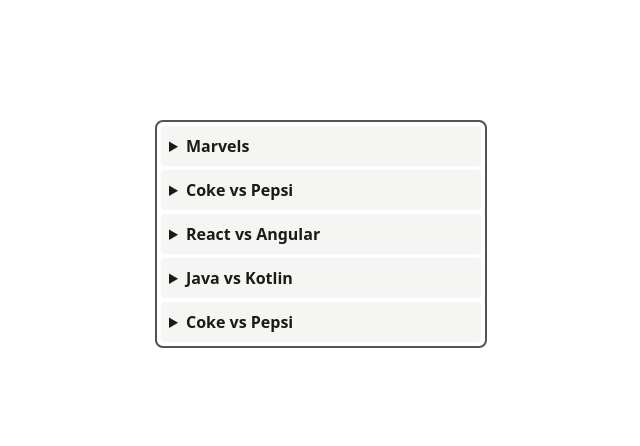
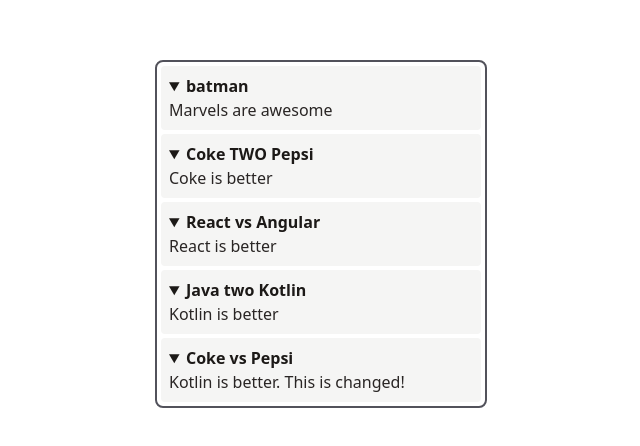
Before and after one commit to prasadharbare/Bellow, a React (Vite) app: page / in a window 1280 px wide. Shown: the part 166-612 px from the top of the page, without its empty margins (319-959 px from the left). Built offline with nearby package versions, Linux system fonts and the light colour scheme.

Commit message:
isOpen on Bellow Component

```diff
--- a/src/App.jsx
+++ b/src/App.jsx
@@ -3,11 +3,11 @@
 function App() {
   const debates = [
     {
-      title: "Marvels",
+      title: "batman",
       description: "Marvels are awesome",
     },
     {
-      title: "Coke vs Pepsi",
+      title: "Coke TWO Pepsi",
       description: "Coke is better",
     },
     {
@@ -15,7 +15,7 @@
       description: "React is better",
     },
     {
-      title: "Java vs Kotlin",
+      title: "Java two Kotlin",
       description: "Kotlin is better",
     },
     {
@@ -27,7 +27,7 @@
   return (
     debates && (
       <div className="flex justify-center items-center h-screen">
-        <Bellow data={debates} />
+        <Bellow data={debates} filterKeyword="" isOpen />
       </div>
     )
   );
--- a/src/Bellow.jsx
+++ b/src/Bellow.jsx
@@ -1,13 +1,18 @@
 import Accordion from "./Accordion";
 
-function Bellow({ data = [] }) {
+function Bellow({ data = [], filterKeyword = "", isOpen = false }) {
   return (
     <div className="border-2 border-zinc-600 rounded-lg">
-      {data.map((d) => (
+      {data
+        .filter((d) =>
+          d.title.toLowerCase().includes(filterKeyword.toLowerCase())
+        )
+        .map((d) => (
           <Accordion
             key={crypto.randomUUID()}
             title={d.title}
             description={d.description}
+            isOpen={isOpen}
           />
         ))}
     </div>
```
Lines whose indentation alone changed are shown as unchanged.
